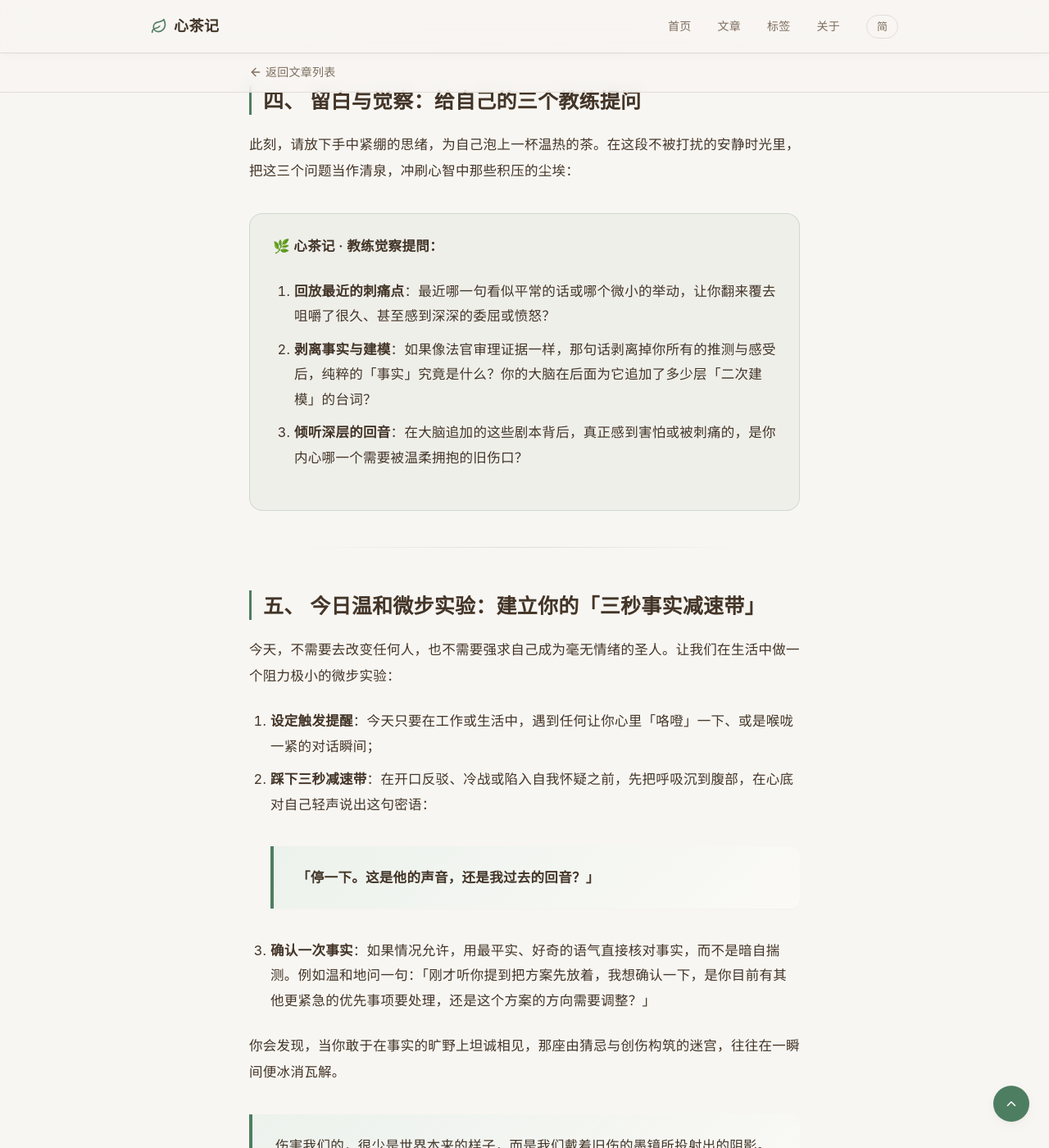
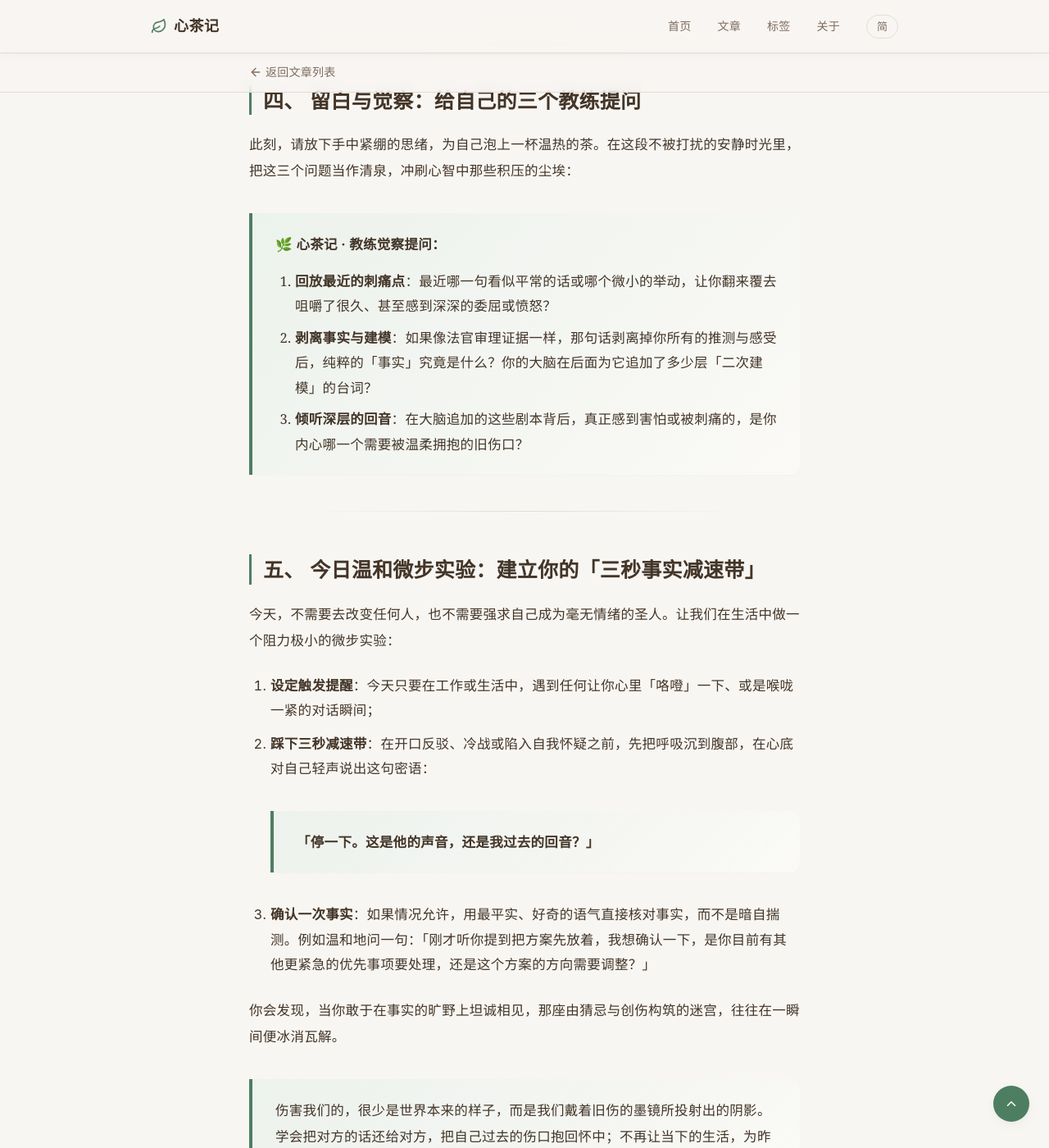
Before and after one commit to coachsunny/blog, a Jekyll site: the page built from _posts/2026-11-05-secondary-modeling-of-words.md, in a window 1280 px wide and 1400 px high, scrolled down 4429 px. Shown: the whole window at 82% size. Built offline with Jekyll 4.4.1, drawn with Linux system fonts in a browser that asks for light colours.

Commit message:
fix(vocus): resolve large white space issue caused by malformed html in coaching boxes

```diff
--- a/_posts/2026-11-05-secondary-modeling-of-words.md
+++ b/_posts/2026-11-05-secondary-modeling-of-words.md
@@ -107,14 +107,11 @@
 
 此刻，请放下手中紧绷的思绪，为自己泡上一杯温热的茶。在这段不被打扰的安静时光里，把这三个问题当作清泉，冲刷心智中那些积压的尘埃：
 
-<div class="coaching-box">
-  <p><strong>🌿 心茶记 · 教练觉察提問：</strong></p>
-  <ol>
-    <li><strong>回放最近的刺痛点</strong>：最近哪一句看似平常的话或哪个微小的举动，让你翻来覆去咀嚼了很久、甚至感到深深的委屈或愤怒？</li>
-    <li><strong>剥离事实与建模</strong>：如果像法官审理证据一样，那句话剥离掉你所有的推测与感受后，纯粹的「事实」究竟是什么？你的大脑在后面为它追加了多少层「二次建模」的台词？</li>
-    <li><strong>倾听深层的回音</strong>：在大脑追加的这些剧本背后，真正感到害怕或被刺痛的，是你内心哪一个需要被温柔拥抱的旧伤口？</li>
-  </ol>
-</div>
+> 🌿 **心茶记 · 教练觉察提问：**
+>
+> 1. **回放最近的刺痛点**：最近哪一句看似平常的话或哪个微小的举动，让你翻来覆去咀嚼了很久、甚至感到深深的委屈或愤怒？
+> 2. **剥离事实与建模**：如果像法官审理证据一样，那句话剥离掉你所有的推测与感受后，纯粹的「事实」究竟是什么？你的大脑在后面为它追加了多少层「二次建模」的台词？
+> 3. **倾听深层的回音**：在大脑追加的这些剧本背后，真正感到害怕或被刺痛的，是你内心哪一个需要被温柔拥抱的旧伤口？
 
 ---
 
--- a/css/style.css
+++ b/css/style.css
@@ -903,6 +903,22 @@
   margin-bottom: 0;
 }
 
+.post-content blockquote ol,
+.post-content blockquote ul {
+  margin: 14px 0;
+  padding-left: 24px;
+}
+
+.post-content blockquote ol:last-child,
+.post-content blockquote ul:last-child {
+  margin-bottom: 0;
+}
+
+.post-content blockquote li {
+  margin-bottom: 8px;
+  line-height: 1.85;
+}
+
 /* 列表排版 */
 .post-content ul,
 .post-content ol {
```
Also changed, not shown: COACHING_STYLE_GUIDE.md (+2 -2 lines), _posts/2026-11-04-respect-vs-compliance-exploring-deeper-desires.md (+5 -8 lines), .agents/skills/mindtea-publish/scripts/generate_social_package.js, .agents/skills/mindtea-publish/scripts/render_rich_text_html.js.
